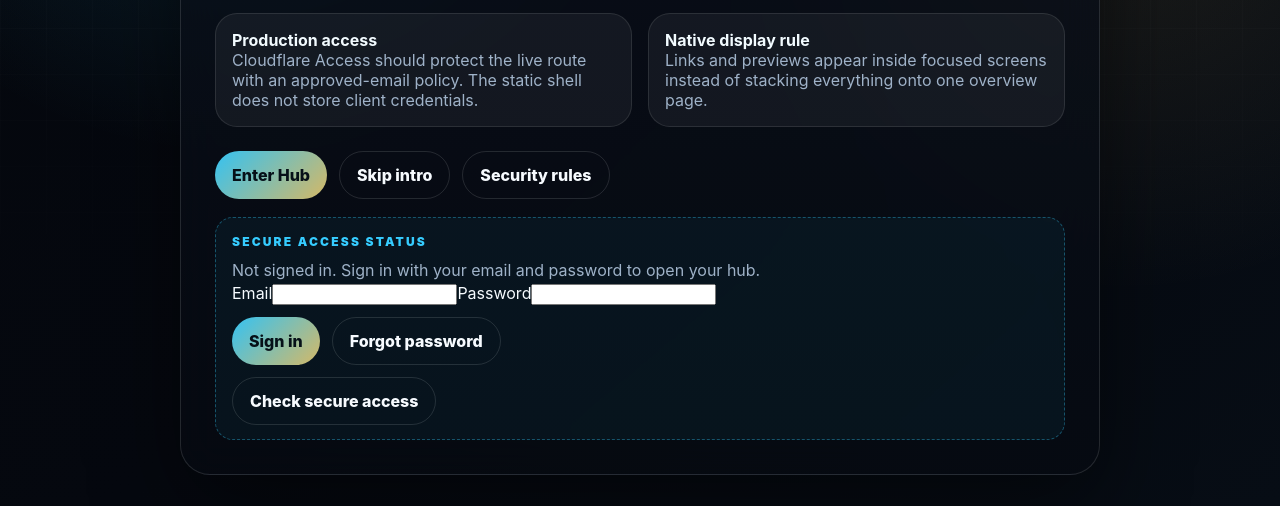
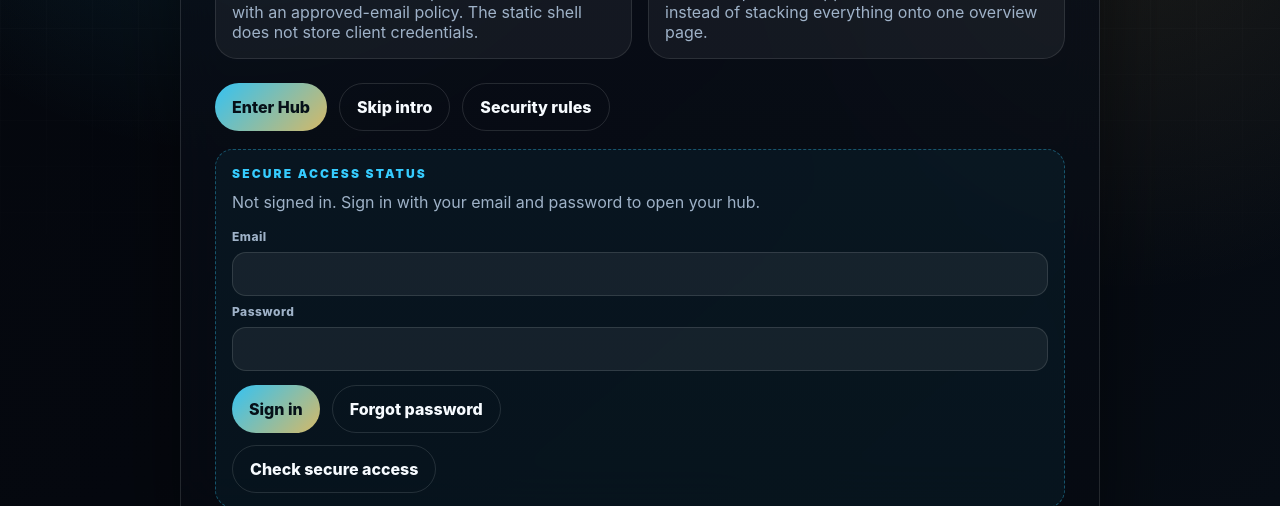
Before and after one commit to hloudenback99-source/haydenworks-client-hub, a plain HTML site: page index.html in a window 1280 px wide. Shown: the part 294-800 px from the top of the page. Drawn offline with Linux system fonts and the light colour scheme.

Commit message:
Client Hub shell: sign-in surface and chat bubble concierge

```diff
--- a/assets/styles.css
+++ b/assets/styles.css
@@ -33,6 +33,11 @@ button,a{font:inherit}:focus-visible{outline:2px solid var(--cyan);outline-offse
 .auth-panel .kicker{margin-bottom:6px}
 .auth-panel .auth-status{margin:0;color:var(--muted);line-height:1.55}
 .auth-panel .screen-actions{margin-top:12px}
+.auth-form{display:grid;gap:8px;margin-top:14px}
+.auth-form label{color:var(--muted);font-size:12px;font-weight:800;letter-spacing:.04em}
+.auth-input{width:100%;box-sizing:border-box;min-height:44px;border:1px solid var(--line);border-radius:14px;background:rgba(255,255,255,.06);color:var(--text);padding:11px 14px;font:inherit}
+.auth-input:focus{border-color:rgba(54,204,255,.55)}
+.auth-form .screen-actions{margin-top:6px}
 .concierge-form{margin-top:14px;display:grid;gap:10px}
 .concierge-form textarea{width:100%;border:1px solid var(--line);border-radius:16px;background:rgba(255,255,255,.05);color:var(--text);padding:12px 14px;font:inherit;resize:vertical}
 .concierge-form .screen-actions{margin-top:0}
```
